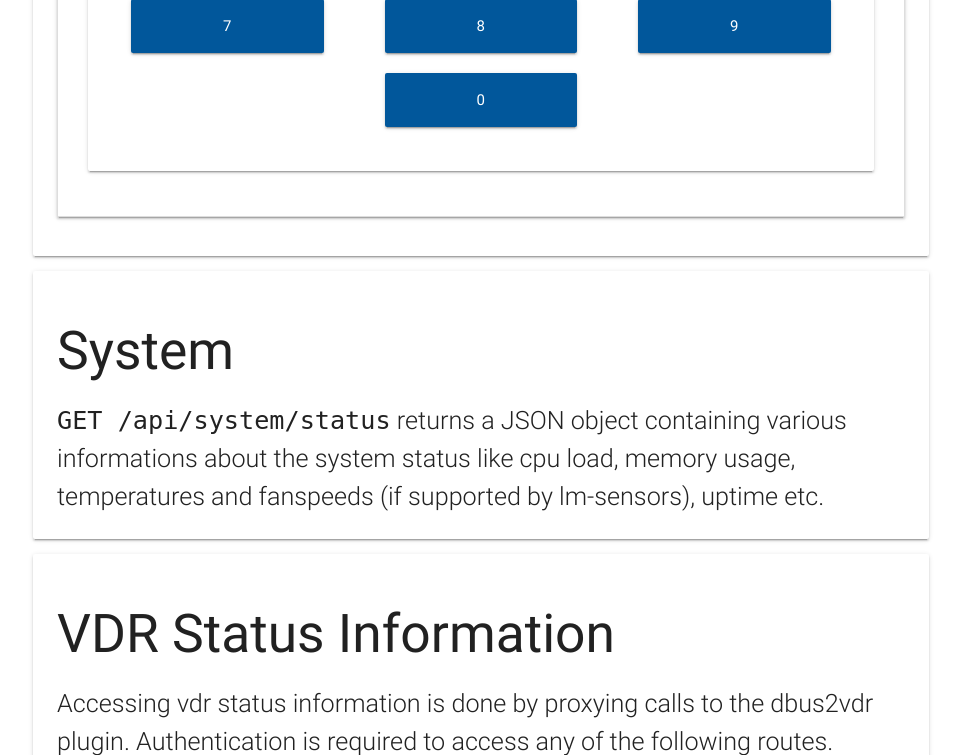
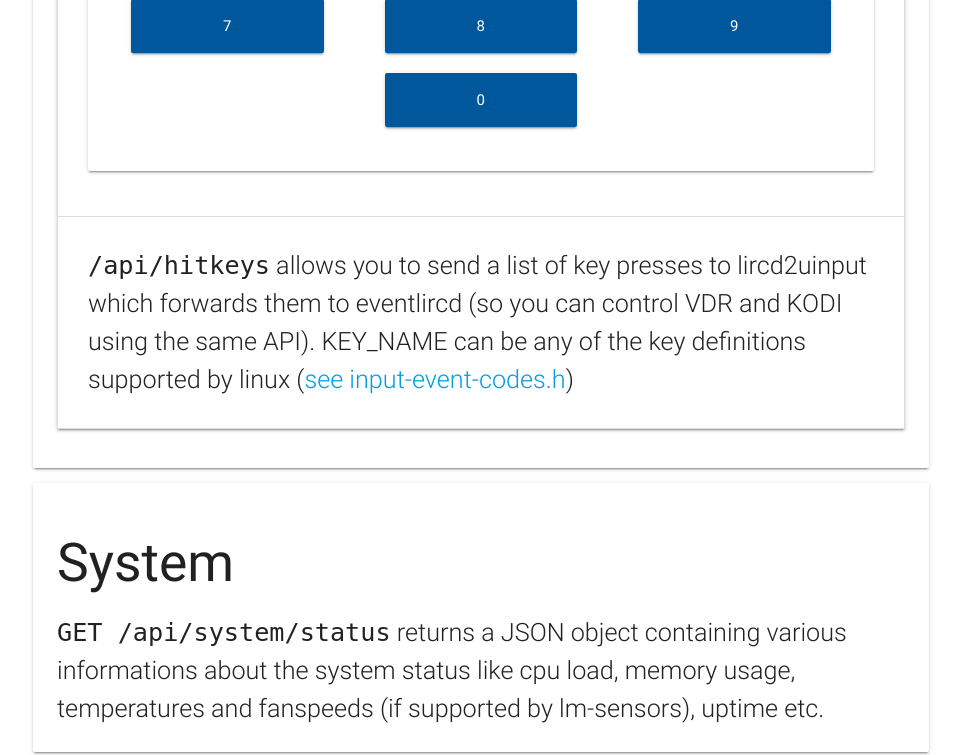
Before and after one commit to seahawk1986/yavdr-backend, a Flask app: page / in a window 1280 px wide, after a click that opens the changed part. Shown: the part 2554-3309 px from the top of the page, without its empty margins (159-1120 px from the left). Run offline with Flask 2, Linux system fonts and the light colour scheme.

Commit message:
Add description for /api/hitkeys

```diff
--- a/app/templates/index.html
+++ b/app/templates/index.html
@@ -477,6 +477,11 @@ curl -X GET -H "Content-Type: application/json" \
                     </div>
                   </div>
                 </div>
+                <div class="collapsible-body">
+                  <p class="flow-text">
+                    <code>/api/hitkeys</code> allows you to send a list of key presses to lircd2uinput which forwards them to eventlircd (so you can control VDR and KODI using the same API). KEY_NAME can be any of the key definitions supported by linux (<a href="https://github.com/torvalds/linux/blob/master/include/uapi/linux/input-event-codes.h#L75">see input-event-codes.h</a>)
+                  </p>
+                </div>
               </li>
             </ul>
 
```
